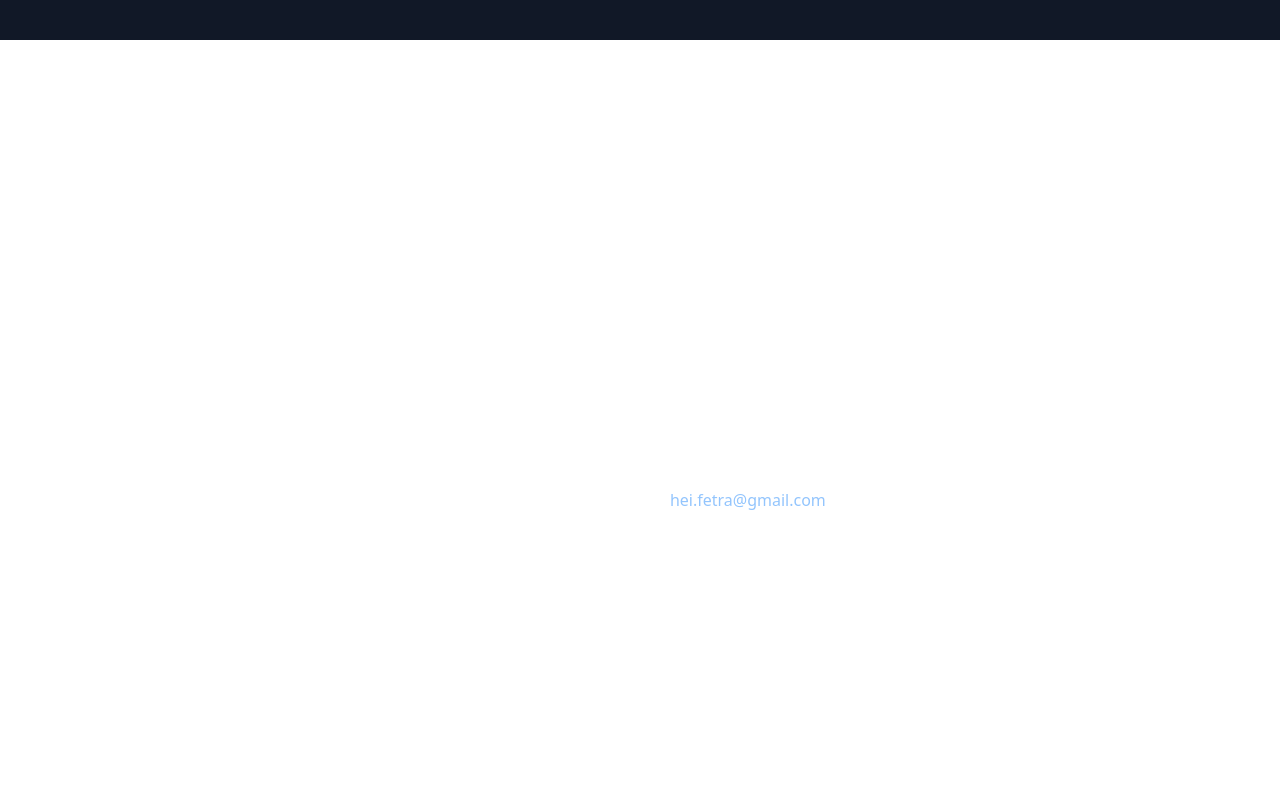
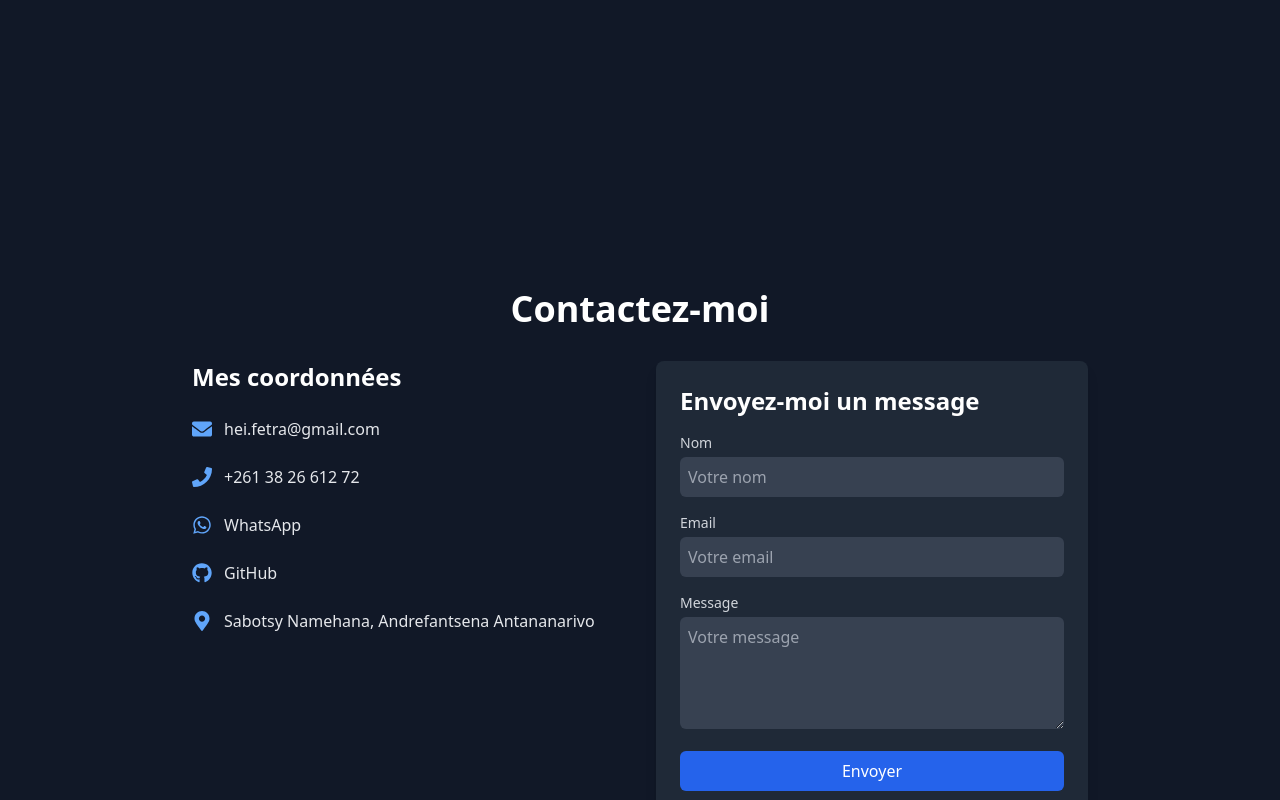
Before and after one commit to fetraandri/fetraportfoliopro, a React (Vite) app: page / in a window 1280 px wide. Shown: the part 2360-3160 px from the top of the page. Built offline with nearby package versions, Linux system fonts and the light colour scheme.

Commit message:
feat: add contact form component with emailjs integration and contact information

```diff
--- a/package.json
+++ b/package.json
@@ -11,6 +11,7 @@
   },
   "dependencies": {
     "@react-spring/web": "^9.7.5",
+    "emailjs-com": "^3.2.0",
     "framer-motion": "^12.5.0",
     "ogl": "^1.0.11",
     "react": "^18.2.0",
--- a/src/App.jsx
+++ b/src/App.jsx
@@ -19,7 +19,6 @@ function App() {
 
   return (
     <div className="relative min-h-screen">
-      {/* Assurez-vous que Particles couvre tout l'écran */}
       <div className="fixed inset-0 z-0">
         <Particles
           particleCount={200}
@@ -51,7 +50,7 @@ function App() {
           />
         </div>
       ) : (
-        <div className="relative z-10">
+        <div className="relative z-10 pt-20">
           <Header />
           <Home />
           <About />
--- /dev/null
+++ b/src/components/ContactForm.jsx
@@ -0,0 +1,155 @@
+import { useState, useRef } from 'react';
+import emailjs from 'emailjs-com';
+import { FaEnvelope, FaPhone, FaWhatsapp, FaGithub, FaMapMarkerAlt } from 'react-icons/fa';
+import { contactData } from '../data/contactData';
+
+function ContactForm() {
+  const formRef = useRef();
+  const [formData, setFormData] = useState({
+    name: '',
+    email: '',
+    message: '',
+  });
+  const [isSent, setIsSent] = useState(false);
+  const [error, setError] = useState(null);
+
+  const handleChange = (e) => {
+    setFormData({ ...formData, [e.target.name]: e.target.value });
+  };
+
+  const handleSubmit = (e) => {
+    e.preventDefault();
+
+    emailjs
+      .sendForm(
+        'service_b22gwap',
+        'template_tc5dfhb',
+        formRef.current,
+        'iXEoJwv95GqkcnECZ'
+      )
+      .then(
+        () => {
+          setIsSent(true);
+          setFormData({ name: '', email: '', message: '' });
+          setError(null);
+          setTimeout(() => setIsSent(false), 3000);
+        },
+        (error) => {
+          setError('Une erreur est survenue. Veuillez réessayer.');
+          console.error(error.text);
+        }
+      );
+  };
+
+  return (
+    <div className="grid grid-cols-1 md:grid-cols-2 gap-8 max-w-4xl mx-auto">
+      {/* Section des informations */}
+      <div className="space-y-6">
+        <h2 className="text-2xl font-semibold">Mes coordonnées</h2>
+        <div className="flex items-center space-x-3">
+          <FaEnvelope className="text-blue-400 text-xl" />
+          <a
+            href={`mailto:${contactData.email}`}
+            className="text-gray-200 hover:text-blue-300 transition-colors"
+          >
+            {contactData.email}
+          </a>
+        </div>
+        <div className="flex items-center space-x-3">
+          <FaPhone className="text-blue-400 text-xl" />
+          <p className="text-gray-200">{contactData.phone}</p>
+        </div>
+        <div className="flex items-center space-x-3">
+          <FaWhatsapp className="text-blue-400 text-xl" />
+          <a
+            href={contactData.whatsapp}
+            target="_blank"
+            rel="noopener noreferrer"
+            className="text-gray-200 hover:text-blue-300 transition-colors"
+          >
+            WhatsApp
+          </a>
+        </div>
+        <div className="flex items-center space-x-3">
+          <FaGithub className="text-blue-400 text-xl" />
+          <a
+            href={contactData.github}
+            target="_blank"
+            rel="noopener noreferrer"
+            className="text-gray-200 hover:text-blue-300 transition-colors"
+          >
+            GitHub
+          </a>
+        </div>
+        <div className="flex items-center space-x-3">
+          <FaMapMarkerAlt className="text-blue-400 text-xl" />
+          <p className="text-gray-200">{contactData.address}</p>
+        </div>
+      </div>
+
+      {/* Formulaire de contact */}
+      <div className="bg-gray-800 p-6 rounded-lg shadow-lg">
+        <h2 className="text-2xl font-semibold mb-4">Envoyez-moi un message</h2>
+        <form ref={formRef} onSubmit={handleSubmit} className="space-y-4">
+          <div>
+            <label htmlFor="name" className="block text-sm font-medium text-gray-300">
+              Nom
+            </label>
+            <input
+              type="text"
+              id="name"
+              name="name"
+              value={formData.name}
+              onChange={handleChange}
+              required
+              className="w-full mt-1 p-2 bg-gray-700 text-white rounded-md focus:outline-none focus:ring-2 focus:ring-blue-400"
+              placeholder="Votre nom"
+            />
+          </div>
+          <div>
+            <label htmlFor="email" className="block text-sm font-medium text-gray-300">
+              Email
+            </label>
+            <input
+              type="email"
+              id="email"
+              name="email"
+              value={formData.email}
+              onChange={handleChange}
+              required
+              className="w-full mt-1 p-2 bg-gray-700 text-white rounded-md focus:outline-none focus:ring-2 focus:ring-blue-400"
+              placeholder="Votre email"
+            />
+          </div>
+          <div>
+            <label htmlFor="message" className="block text-sm font-medium text-gray-300">
+              Message
+            </label>
+            <textarea
+              id="message"
+              name="message"
+              value={formData.message}
+              onChange={handleChange}
+              required
+              rows="4"
+              className="w-full mt-1 p-2 bg-gray-700 text-white rounded-md focus:outline-none focus:ring-2 focus:ring-blue-400"
+              placeholder="Votre message"
+            />
+          </div>
+          <button
+            type="submit"
+            className="w-full py-2 px-4 bg-blue-600 text-white rounded-md hover:bg-blue-700 transition-colors duration-300"
+          >
+            Envoyer
+          </button>
+        </form>
+        {isSent && (
+          <p className="mt-4 text-green-400 text-center">Message envoyé avec succès !</p>
+        )}
+        {error && <p className="mt-4 text-red-400 text-center">{error}</p>}
+      </div>
+    </div>
+  );
+}
+
+export default ContactForm;
--- /dev/null
+++ b/src/data/contactData.js
@@ -0,0 +1,7 @@
+export const contactData = {
+    email: "hei.fetra@gmail.com",
+    phone: "+261 38 26 612 72",
+    whatsapp: "https://wa.me/261382661272",
+    github: "https://github.com/votre-nom",
+    address: "Sabotsy Namehana, Andrefantsena Antananarivo",
+  };
--- a/src/pages/Contact.jsx
+++ b/src/pages/Contact.jsx
@@ -1,4 +1,6 @@
+// pages/Contact.jsx
 import { motion } from 'framer-motion';
+import ContactForm from '../components/ContactForm';
 
 const sectionVariants = {
   hidden: { opacity: 0, y: 50 },
@@ -9,20 +11,15 @@ function Contact() {
   return (
     <motion.section
       id="contact"
-      className="min-h-screen flex items-center justify-center pt-16"
+      className="min-h-screen flex items-center justify-center pt-16 bg-gray-900"
       initial="hidden"
       whileInView="visible"
       viewport={{ once: true }}
       variants={sectionVariants}
     >
-      <div className="container mx-auto p-6 text-center text-white">
-        <h1 className="text-4xl font-bold mb-4">Contactez-moi</h1>
-        <p>
-          Envoyez-moi un message à :{' '}
-          <a href="mailto:hei.fetra@gmail.com" className="text-blue-300 hover:underline">
-            hei.fetra@gmail.com
-          </a>
-        </p>
+      <div className="container mx-auto p-6 text-white">
+        <h1 className="text-4xl font-bold text-center mb-8">Contactez-moi</h1>
+        <ContactForm />
       </div>
     </motion.section>
   );
```
Also changed, not shown: 1 other file (tests, documents, lock files or other folders).
